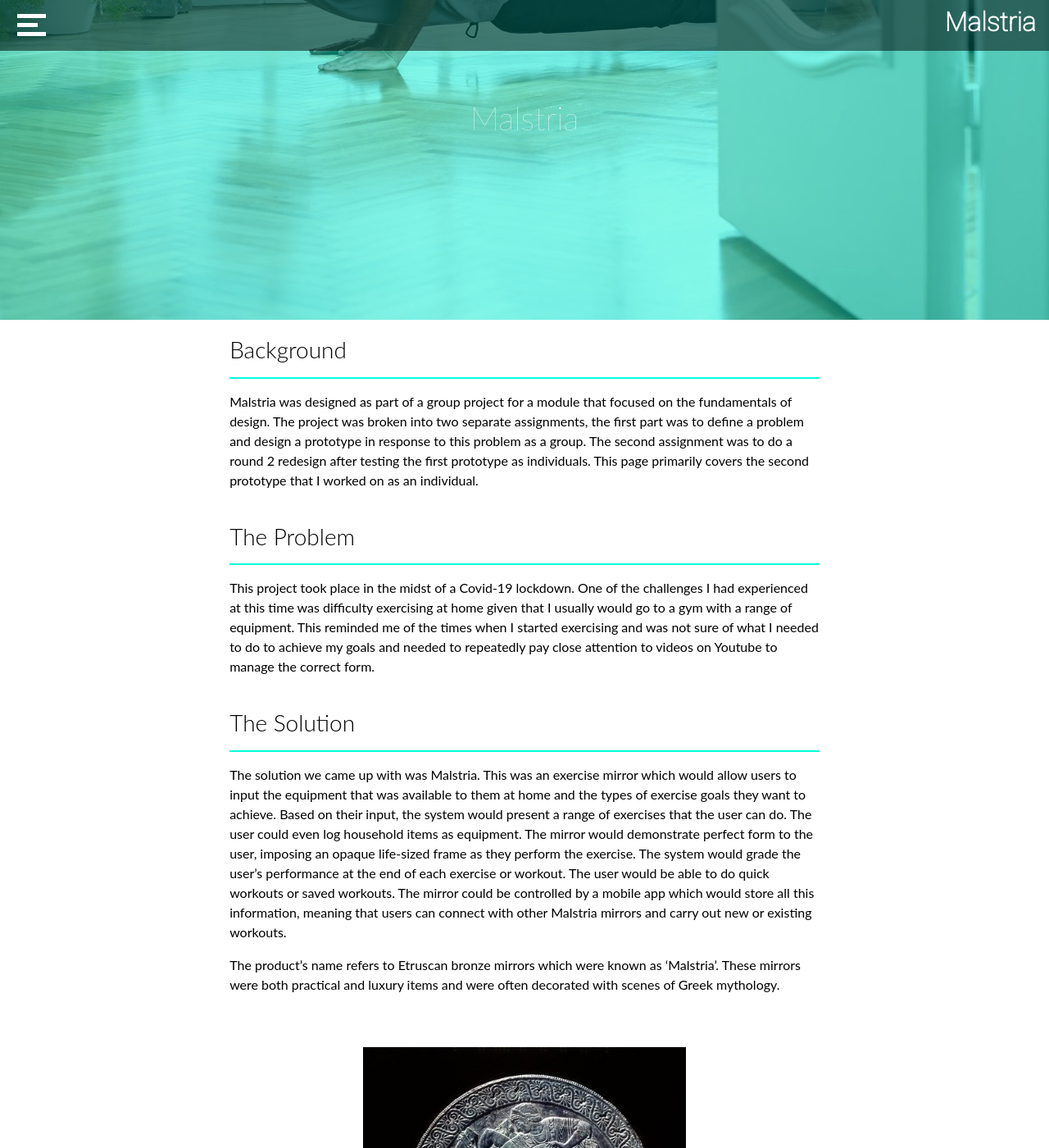
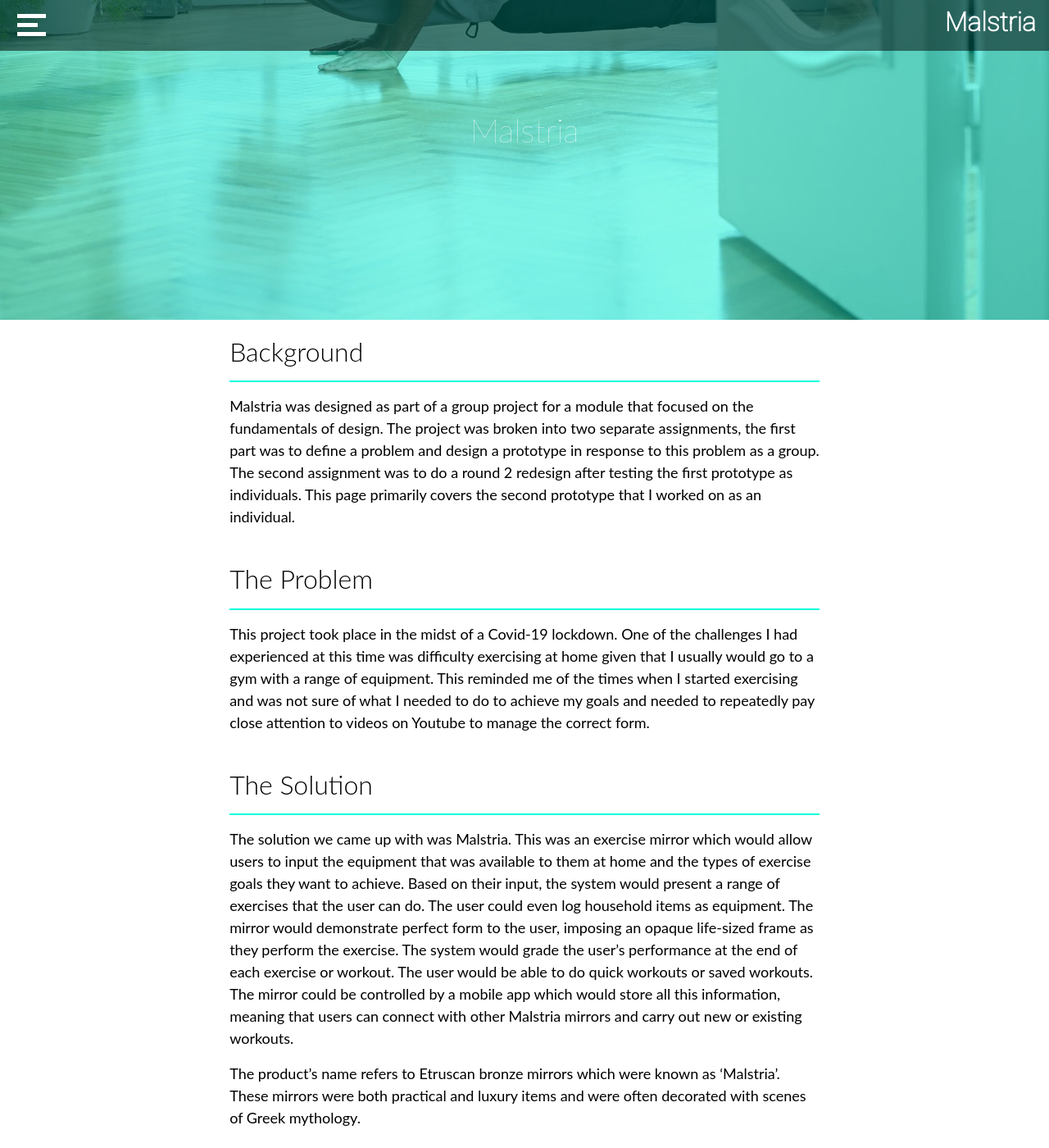
Before and after one commit to Tony8egan/www.TonesDesigns, a Jekyll site: the page built from Malstria.markdown, in a window 1280 px wide and 1400 px high. Shown: the whole window at 82% size. Built offline with Jekyll 4.4.1, drawn with Linux system fonts in a browser that asks for light colours; nearby versions of some CDN libraries.

Commit message:
Update Malstria.html

```diff
--- a/_layouts/Malstria.html
+++ b/_layouts/Malstria.html
@@ -25,7 +25,7 @@
     body{
         background-color: #00FFDB;
         background-image: linear-gradient(to bottom right, #00FFDB,#168c7c);
-
+        font-size: 18px;
     }
 
     p{
@@ -110,17 +110,17 @@
         <div class="row" style="background-color:white;padding: 20px; padding-bottom: 35px">
           <div class="col-sm-2" ></div>
         <div class="col-sm-8" style ="padding-left: 5%;padding-right: 5%;">
-            <H3 style ="color:black;font-weight: 300;">Background</H3>
+            <H2 style ="color:black;font-weight: 300;">Background</H2>
             <hr style ="border: 1px solid; color:#00FFDB">
 
         <p style ="color:black; " >Malstria was designed as part of a group project for a module that focused on the fundamentals of design. The project was broken into two separate assignments, the first part was to define a problem and design a prototype in response to this problem as a group. The second assignment was to do a round 2 redesign after testing the first prototype as individuals. This page primarily covers the second prototype that I worked on as an individual. </p>
         <br>
-        <H3 style ="color:black;font-weight: 300;">The Problem</H3>
+        <H2 style ="color:black;font-weight: 300;">The Problem</H2>
         <hr style ="border: 1px solid; color:#00FFDB">
         <p style ="color:black; ">This project took place in the midst of a Covid-19 lockdown. One of the challenges I had experienced at this time was difficulty exercising at home given that I usually would go to a gym with a range of equipment. This reminded me of the times when I started exercising and was not sure of what I needed to do to achieve my goals and needed to repeatedly pay close attention to videos on Youtube to manage the correct form. </p>
         <br>
 
-        <H3 style ="color:black;font-weight: 300;">The Solution</H3>
+        <H2 style ="color:black;font-weight: 300;">The Solution</H2>
         <hr style ="border: 1px solid; color:#00FFDB">
         <p style ="color:black; ">The solution we came up with was Malstria. This was an exercise mirror which would allow users to input the equipment that was available to them at home and the types of exercise goals they want to achieve. Based on their input, the system would present a range of exercises that the user can do. The user could even log household items as equipment. The mirror would demonstrate perfect form to the user, imposing an opaque life-sized frame as they perform the exercise. The system would grade the user’s performance at the end of each exercise or workout. The user would be able to do quick workouts or saved workouts. The mirror could be controlled by a mobile app which would store all this information, meaning that users can connect with other Malstria mirrors and carry out new or existing workouts. </p>
         <p style ="color:black; ">The product’s name refers to Etruscan bronze mirrors which were known as ‘Malstria’. These mirrors were both practical and luxury items and were often decorated with scenes of Greek mythology.</p>
@@ -150,7 +150,7 @@
     <div class="row" style="margin-top:75px;">
       <div class="col-sm-1 "></div>
       <div class="col-sm-3 ">
-        <H4 style ="color:white;text-align: center;font-weight: 300;">Mirror</H4>
+        <H3 style ="color:white;text-align: center;font-weight: 300;">Mirror</H3>
         <br>
         <p style ="color:white;padding-left: 5%;padding-right: 5%;" class ="desctiptiveText">I created and tested the first mirror prototype using paper and blu tac on an existing mirror. One of the big complaints was the idea of touching a mirror and leaving smudge marks. My second prototype featured a wheel on the back of the mirror for controlling it as well as having voice control. The user can toggle through options by rolling the wheel and pull it inwards to make a selection. The mirror can be controlled by a mobile app, but I didn’t feel that the user should be totally dependent on this as a form of interaction. I did my design for the second prototype using sketch.  </p>
 
@@ -266,7 +266,7 @@
         <div class="row" style="margin-top:75px;background-color:white;padding-top: 75px;padding-bottom: 75px">
             <div class="col-sm-1 "></div>
             <div class="col-sm-3 ">
-              <H4 style ="color:rgb(0, 0, 0);text-align: center;font-weight: 300;">Mobile App</H4>
+              <H3 style ="color:rgb(0, 0, 0);text-align: center;font-weight: 300;">Mobile App</H3>
               <br>
               <p style ="color:rgb(0, 0, 0);padding-left: 5%;padding-right: 5%;" class ="desctiptiveText">The app is used to manage a user’s account, manage their equipment, and connect to and control mirrors. The user can create and edit their workouts anywhere any time. I carried out some research on colour usage in gyms and found that according to behavioral psychologists, colours can have an impact on a person’s mindset. Bright neon colours, particularly blues, greens and oranges are used in gyms as they are psychologically energizing and motivational colours and so I followed this principle for the colour palette of the app while also maintaining a good contrast for readability. I primarily used teal colours as a combination of blue and green.</p>
 
```
